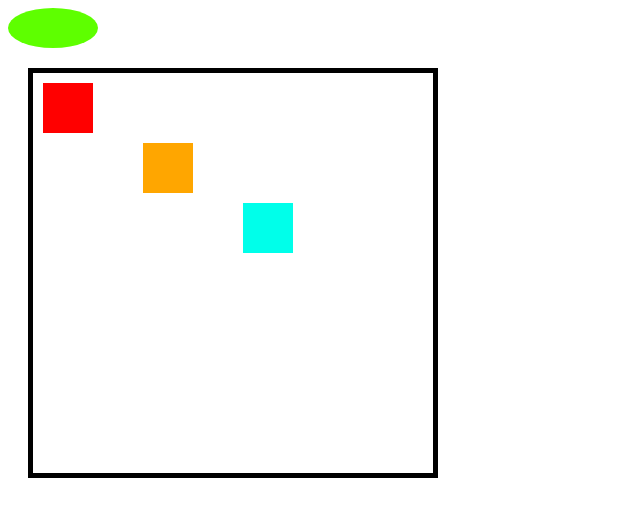
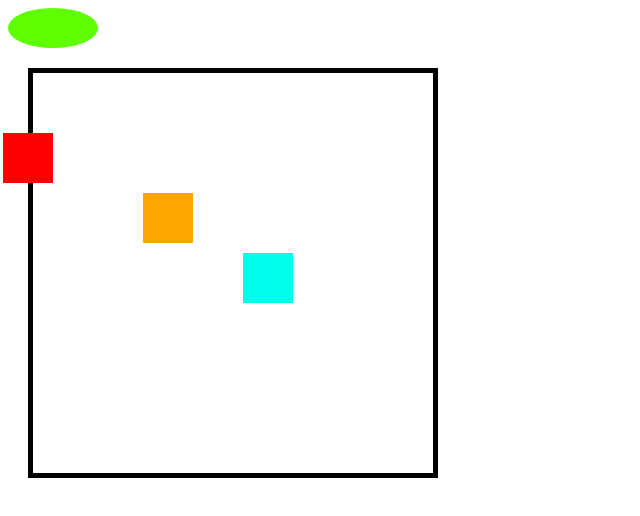
Before and after one commit to armeetj/learning-sass, a plain HTML site: page index.html in a window 1280 px wide. Shown: the whole page, without its empty margins (0-640 px from the left). Drawn offline with Linux system fonts and the light colour scheme.

Commit message:
position rel: using right left

```diff
--- a/style/style.scss
+++ b/style/style.scss
@@ -42,8 +42,10 @@ sans-serif;
         margin: 10px;
         position: relative;
 
+        top: 50px;
         &.item1 {
             background-color: rgb(255, 0, 0);
+            right: 10%;
         }
 
         &.item2 {
```
Also changed, not shown: style/style.css, 1 other file.
